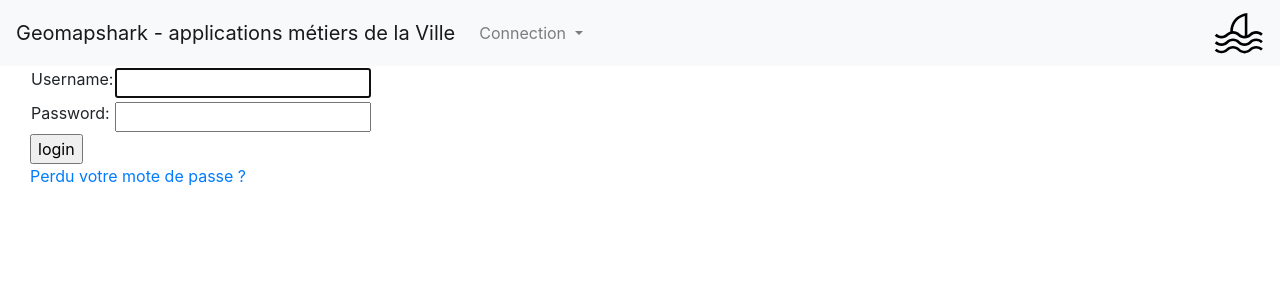
After one commit to maltaesousa/geomapshark, a Django app: page /accounts/login/ in a window 1280 px wide. The commit adds this page. Shown: the top 300 px of the page. Run offline with Django 3.2, Linux system fonts and the light colour scheme; parts of the project's set-up code (start-up, migrations or seed data) failed here and were passed over; some libraries are stand-ins or nearby versions.

Commit message:
setup authetifications, templates to be defined

```diff
--- a/geomapshark/urls.py
+++ b/geomapshark/urls.py
@@ -1,9 +1,12 @@
 from django.contrib import admin
 from django.urls import include, path
 from . import views
+from django.contrib.auth import views as auth_views
 
 urlpatterns = [
     path('', views.index, name='index'),
     path('gpf/', include('gpf.urls')),
     path('admin/', admin.site.urls),
+    path('accounts/profile/', views.index, name='index'),
+    path('accounts/', include('django.contrib.auth.urls')),
 ]
--- a/geomapshark/views.py
+++ b/geomapshark/views.py
@@ -1,10 +1,12 @@
 from django.shortcuts import render
 from . import settings
+from django.contrib.auth.decorators import login_required
 
+@login_required
 def index(request):
     apps = []
     for app in settings.INSTALLED_APPS:
-        if not app.startswith('django.contrib'):
+        if not app.startswith('django.contrib') and not app.startswith('boot'):
             apps.append(app)
     context = { 'apps': apps }
     return render(request, 'geomapshark/index.html', context)
--- a/templates/base_generic.html
+++ b/templates/base_generic.html
@@ -10,6 +10,31 @@
     {% bootstrap_javascript jquery='full' %}
 </head>
 <body>
+  <nav class="navbar navbar-expand-lg navbar-light bg-light">
+    <a class="navbar-brand" href="#">Geomapshark - applications métiers de la Ville</a>
+    <button class="navbar-toggler" type="button" data-toggle="collapse" data-target="#navbarNavDropdown" aria-controls="navbarNavDropdown" aria-expanded="false" aria-label="Toggle navigation">
+      <span class="navbar-toggler-icon"></span>
+    </button>
+    <div class="collapse navbar-collapse" id="navbarNavDropdown">
+      <ul class="navbar-nav">
+        <li class="nav-item dropdown">
+          <a class="nav-link dropdown-toggle" href="#" id="navbarDropdownMenuLink" data-toggle="dropdown" aria-haspopup="true" aria-expanded="false">
+            Connection {% block connected_user %}{% endblock %}
+          </a>
+          <div class="dropdown-menu dropdown-menu-right" aria-labelledby="navbarDropdownMenuLink">
+            <a class="dropdown-item" href="{% url 'login' %}">Se connecter</a>
+            <a class="dropdown-item" href="{% url 'logout' %}">Se déconnecter</a>
+            <a class="dropdown-item" href="{% url 'password_change' %}">Changer de mot de passe</a>
+            <a class="dropdown-item" href="{% url 'password_reset' %}">Demander un nouveau mot de passe</a>
+          </div>
+        </li>
+      </ul>
+    </div>
+    {% block navbar %}
+    {% endblock %}
+  <img src="/static/images/logo.svg" width="50" height="50" alt="" class="d-inline-block align-right" alt="">
+
+  </nav>
     <div class="container-fluid">
         <div class="row">
             <div class="col-sm-2">
--- /dev/null
+++ b/templates/registration/login.html
@@ -0,0 +1,38 @@
+{% extends "base_generic.html" %}
+
+{% block content %}
+
+{% if form.errors %}
+<p>Your username and password didn't match. Please try again.</p>
+{% endif %}
+
+{% if next %}
+    {% if user.is_authenticated %}
+    <p>Your account doesn't have access to this page. To proceed,
+    please login with an account that has access.</p>
+    {% else %}
+    <p>Please login to see this page.</p>
+    {% endif %}
+{% endif %}
+
+<form method="post" action="{% url 'login' %}">
+{% csrf_token %}
+<table>
+<tr>
+    <td>{{ form.username.label_tag }}</td>
+    <td>{{ form.username }}</td>
+</tr>
+<tr>
+    <td>{{ form.password.label_tag }}</td>
+    <td>{{ form.password }}</td>
+</tr>
+</table>
+
+<input type="submit" value="login" />
+<input type="hidden" name="next" value="{{ next }}" />
+</form>
+
+{# Assumes you setup the password_reset view in your URLconf #}
+<p><a href="{% url 'password_reset' %}">Perdu votre mote de passe ?</a></p>
+
+{% endblock %}
```
Also changed, not shown: gpf/views.py (+5 -4 lines), static/images/logo.svg (added).
